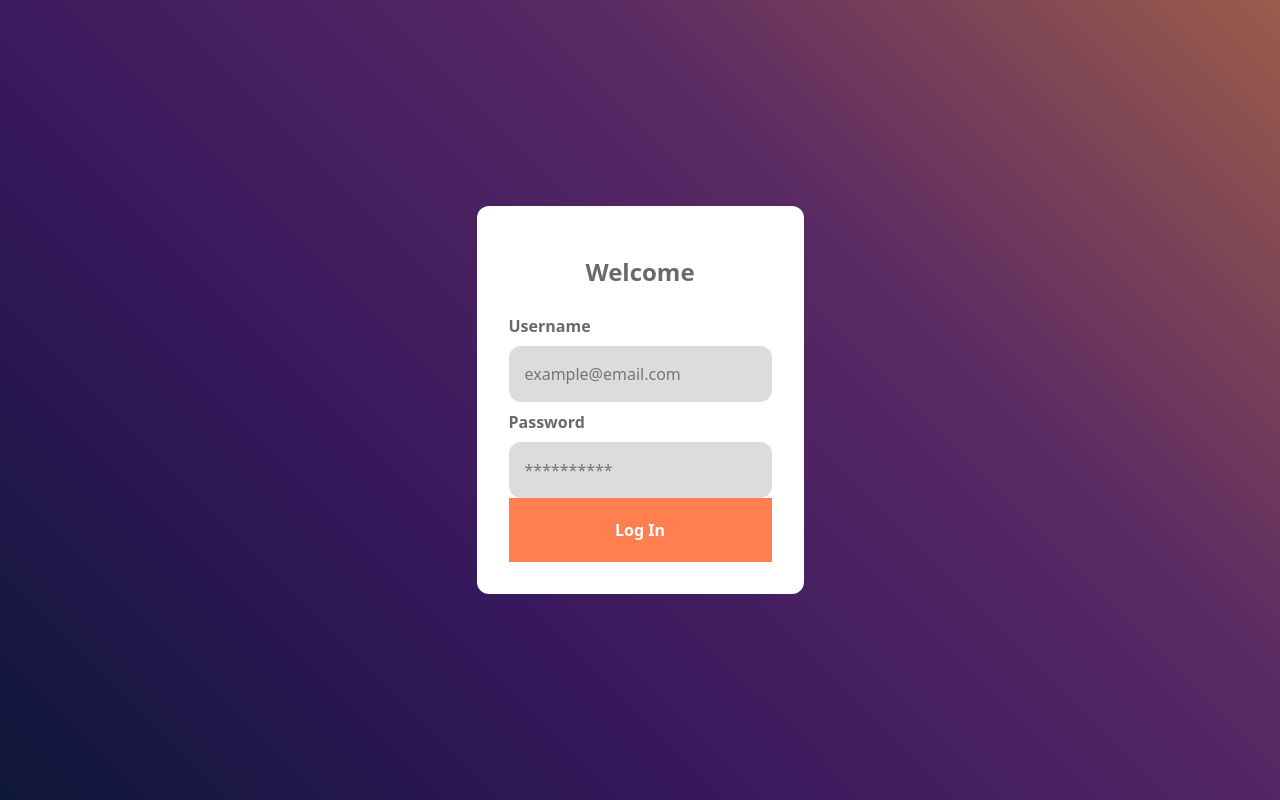
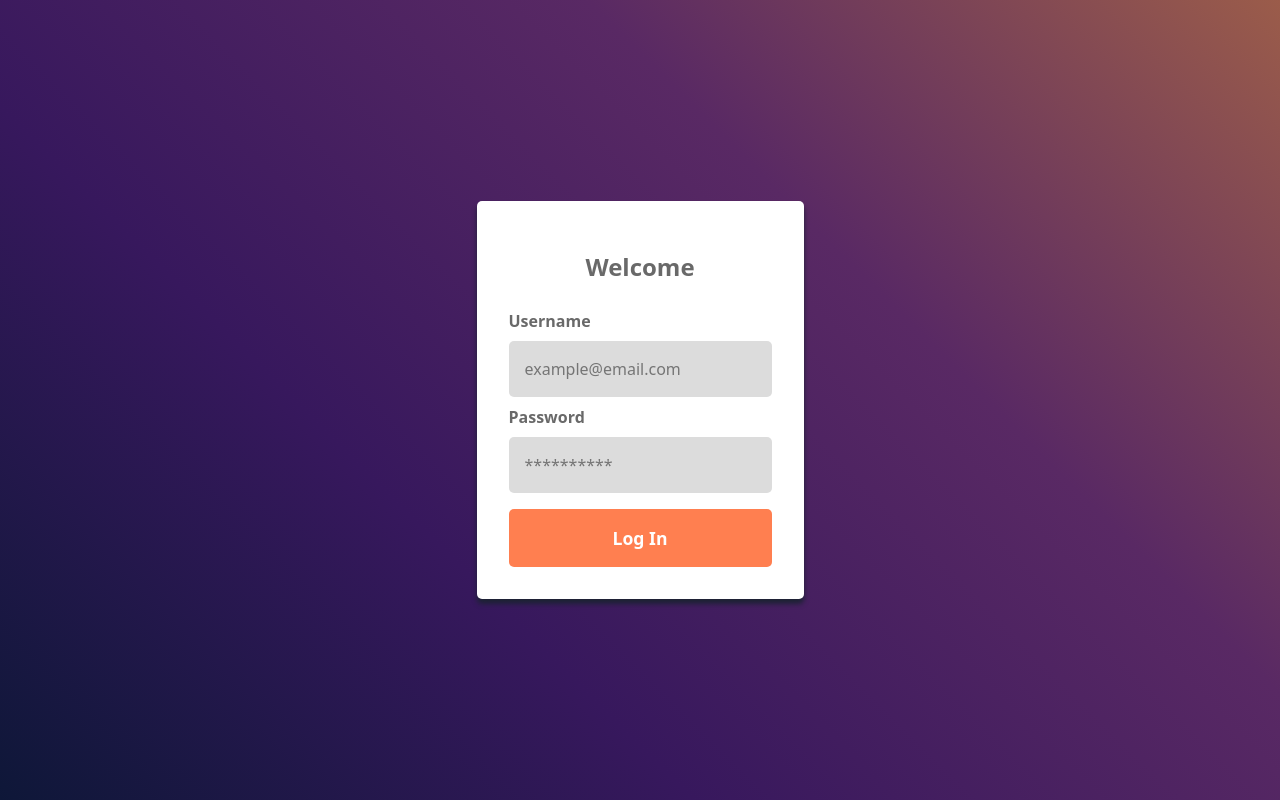
Before and after one commit to jgarciarivera/coding-challenge, a React (Create React App) app in the folder umbrage/: page / in a window 1280 px wide. Built offline with nearby package versions, Linux system fonts and the light colour scheme.

Commit message:
Fix styling on login form.

```diff
--- a/umbrage/src/App.css
+++ b/umbrage/src/App.css
@@ -7,14 +7,55 @@
   background-image: linear-gradient(45deg, #0e1738, #37185d, #592964, #9b5c4a);
 }
 
-.login-form-container,
+.login-form-container {
+  display: flex;
+  flex-direction: column;
+  padding: 1rem;
+  border-radius: 5px;
+  min-width: 32vh;
+  background-color: white;
+  box-shadow: 0px 5px 5px 0px #1d2234;
+}
+
 .login-form {
   display: flex;
   flex-direction: column;
   padding: 1rem;
-  border-radius: 12px;
   background-color: white;
-  min-width: 20vh;
+}
+
+.welcome-header {
+  font-size: 1.5rem;
+  text-align: center;
+  padding: 1rem;
+  color: dimgray;
+}
+
+label {
+  font-size: 1rem;
+  font-weight: bold;
+  text-align: left;
+  color: dimgray;
+  padding: 0.5rem 0;
+}
+
+input {
+  padding: 1rem;
+  border: none;
+  border-radius: 5px;
+  background-color: gainsboro;
+}
+
+.login-button {
+  font-size: 1.1rem;
+  font-weight: bold;
+  padding: 1rem;
+  margin: 1rem 0 0;
+  border: none;
+  border-radius: 5px;
+  cursor: pointer;
+  color: white;
+  background-color: coral;
 }
 
 .card-container {
@@ -30,35 +71,3 @@
   font-size: xx-large;
   color: white;
 }
-
-.welcome-header {
-  font-size: x-large;
-  text-align: center;
-  padding: 1rem;
-}
-
-label {
-  font-weight: bold;
-  color: dimgray;
-  text-align: left;
-  padding: 0.5rem 0;
-}
-
-input {
-  background-color: gainsboro;
-  margin: 0.8rem 0;
-  padding: 1rem;
-  border: none;
-  border-radius: 12px;
-}
-
-button {
-  font-size: large;
-  font-weight: bold;
-  padding: 20px;
-  border: none;
-  border-radius: 12px;
-  cursor: pointer;
-  color: white;
-  background-color: coral;
-}
--- a/umbrage/src/components/Login.jsx
+++ b/umbrage/src/components/Login.jsx
@@ -1,4 +1,5 @@
 import React, { useState } from "react";
+import { Form } from "react-bootstrap";
 
 export const Login = ({ onLogin }) => {
   const [inputUsername, setInputUsername] = useState("");
@@ -34,7 +35,7 @@ export const Login = ({ onLogin }) => {
 
   return (
     <div className="login-form-container">
-      <form className="login-form" onSubmit={handleSubmit}>
+      <Form.Group className="login-form" onSubmit={handleSubmit}>
         <label className="welcome-header">Welcome</label>
         <label htmlFor="username">Username</label>
         <input
@@ -54,10 +55,10 @@ export const Login = ({ onLogin }) => {
           id="password"
           name="password"
         ></input>
-        <button type="submit" onClick={handleSubmit}>
+        <button className="login-button" type="submit" onClick={handleSubmit}>
           Log In
         </button>
-      </form>
+      </Form.Group>
     </div>
   );
 };
```
